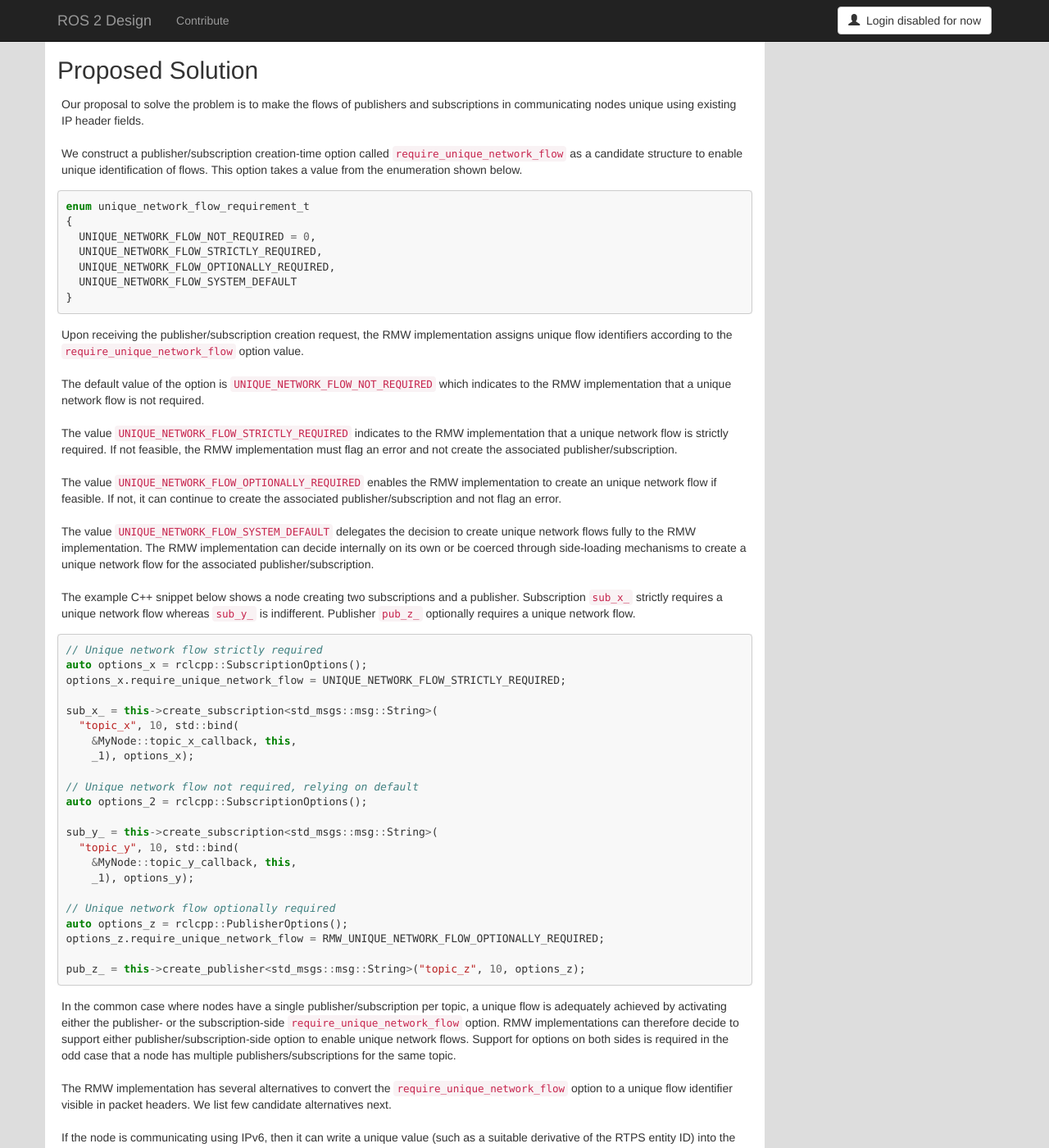
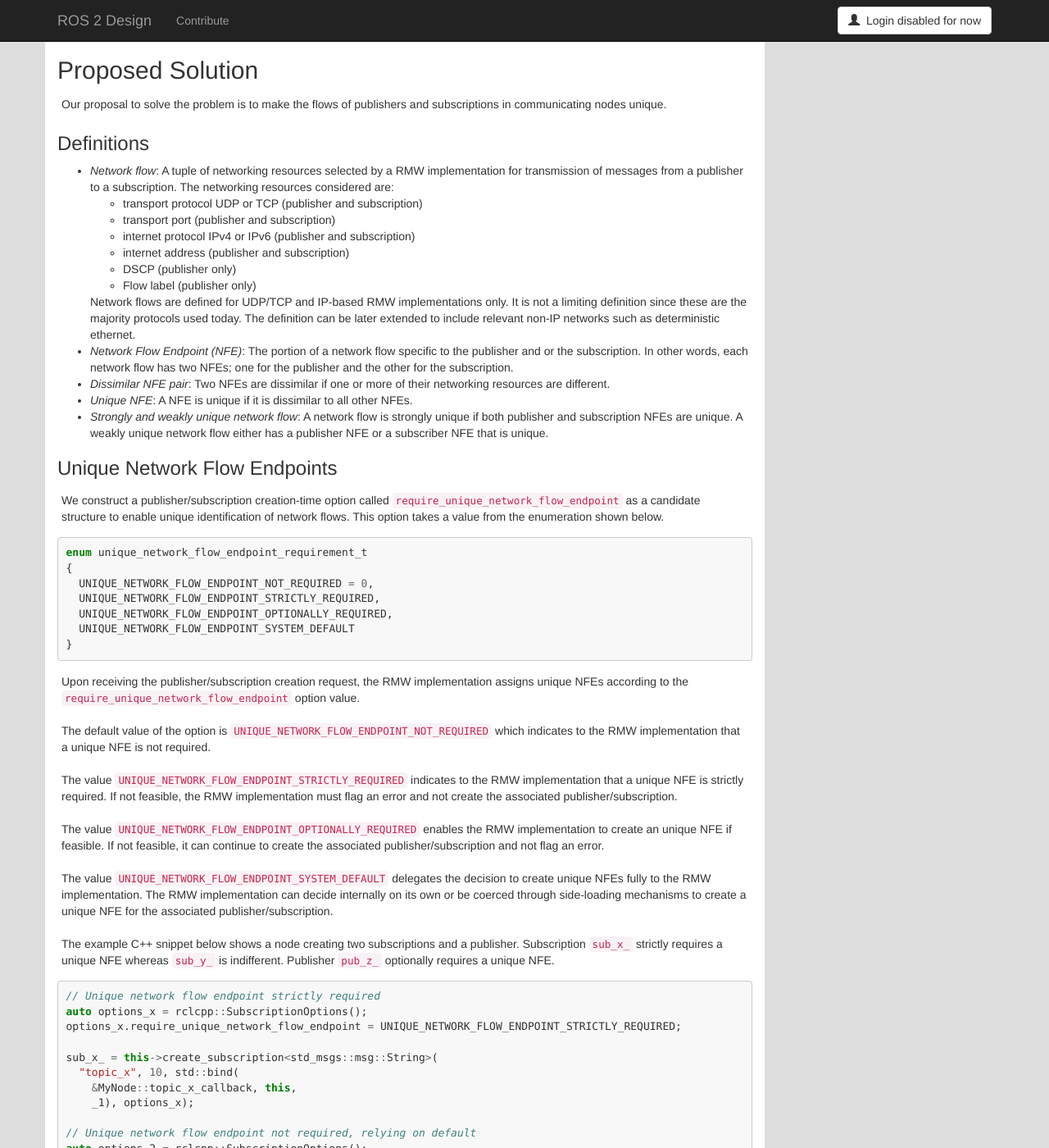
Before and after one commit to ros2/design, a Jekyll site: the page built from articles/unique_network_flows.md, in a window 1280 px wide and 1400 px high, scrolled down 2635 px. Shown: the whole window at 82% size. Built offline with Jekyll 4.4.1, drawn with Linux system fonts in a browser that asks for light colours; nearby versions of some CDN libraries; some of the changed text lies outside the part shown.

Commit message:
Make specification concrete
Signed-off-by: Ananya Muddukrishna <ananya.x.muddukrishna@ericsson.com>

````diff
--- a/articles/unique_network_flows.md
+++ b/articles/unique_network_flows.md
@@ -21,7 +21,7 @@ Original Author: {{ page.author }}
 
 For performance, ROS2 applications require careful selection of QoS for publishers and subscriptions. Although networks offer various QoS options, ROS2 publishers and subscriptions are unable to use them due to non-unique flows. As a result, ROS2 publishers and subscriptions can only hope to obtain undifferentiated QoS from networks. This ultimately degrades the performance potential of ROS2 applications and wastes networking infrastructure investments.
 
-We propose unique network flows for ROS2 publishers and subscriptions. Our proposal is easy to use, convenient to implement, and minimal. Plus, it respects network-agnostic and non-DDS-middleware-friendly concerns in ROS2.
+We propose unique network flows for ROS2 publishers and subscriptions. Our proposal is easy to use, convenient to implement, and minimal. Plus, it respects non-DDS-middleware-friendly concerns in ROS2.
 
 In this document, we first describe essential background concepts. After that we precisely state the problem and propose a solution to the problem. Existing solutions are compared in the end.
 
@@ -87,43 +87,65 @@ The link P1-S1 requires low-latency QoS from the 5G network, say a maximum delay
 
 ## Proposed Solution
 
-Our proposal to solve the problem is to make the flows of publishers and subscriptions in communicating nodes unique using existing IP header fields.
+Our proposal to solve the problem is to make the flows of publishers and subscriptions in communicating nodes unique.
 
-We construct a publisher/subscription creation-time option called `require_unique_network_flow` as a candidate structure to enable unique identification of flows. This option takes a value from the enumeration shown below.
+### Definitions
+
+- *Network flow*: A tuple of networking resources selected by a RMW implementation for transmission of messages from a publisher to a subscription. The networking resources considered are:
+  - transport protocol UDP or TCP (publisher and subscription)
+  - transport port (publisher and subscription)
+  - internet protocol IPv4 or IPv6 (publisher and subscription)
+  - internet address (publisher and subscription)
+  - DSCP (publisher only)
+  - Flow label (publisher only)
+
+  Network flows are defined for UDP/TCP and IP-based RMW implementations only. It is not a limiting definition since these are the majority protocols used today. The definition can be later extended to include relevant non-IP networks such as deterministic ethernet.
+
+- *Network Flow Endpoint (NFE)*: The portion of a network flow specific to the publisher and or the subscription. In other words, each network flow has two NFEs; one for the publisher and the other for the subscription.
+
+- *Dissimilar NFE pair*: Two NFEs are dissimilar if one or more of their networking resources are different.
+
+- *Unique NFE*: A NFE is unique if it is dissimilar to all other NFEs.
+
+- *Strongly and weakly unique network flow*: A network flow is strongly unique if both publisher and subscription NFEs are unique. A weakly unique network flow either has a publisher NFE or a subscriber NFE that is unique.
+
+### Unique Network Flow Endpoints
+
+We construct a publisher/subscription creation-time option called `require_unique_network_flow_endpoint` as a candidate structure to enable unique identification of network flows. This option takes a value from the enumeration shown below.
 
 ```cpp
-enum unique_network_flow_requirement_t
+enum unique_network_flow_endpoint_requirement_t
 {
-  UNIQUE_NETWORK_FLOW_NOT_REQUIRED = 0,
-  UNIQUE_NETWORK_FLOW_STRICTLY_REQUIRED,
-  UNIQUE_NETWORK_FLOW_OPTIONALLY_REQUIRED,
-  UNIQUE_NETWORK_FLOW_SYSTEM_DEFAULT
+  UNIQUE_NETWORK_FLOW_ENDPOINT_NOT_REQUIRED = 0,
+  UNIQUE_NETWORK_FLOW_ENDPOINT_STRICTLY_REQUIRED,
+  UNIQUE_NETWORK_FLOW_ENDPOINT_OPTIONALLY_REQUIRED,
+  UNIQUE_NETWORK_FLOW_ENDPOINT_SYSTEM_DEFAULT
 }
 ```
 
-Upon receiving the publisher/subscription creation request, the RMW implementation assigns unique flow identifiers according to the `require_unique_network_flow` option value.
+Upon receiving the publisher/subscription creation request, the RMW implementation assigns unique NFEs according to the `require_unique_network_flow_endpoint` option value.
 
-The default value of the option is `UNIQUE_NETWORK_FLOW_NOT_REQUIRED` which indicates to the RMW implementation that a unique network flow is not required.
+The default value of the option is `UNIQUE_NETWORK_FLOW_ENDPOINT_NOT_REQUIRED` which indicates to the RMW implementation that a unique NFE is not required.
 
-The value `UNIQUE_NETWORK_FLOW_STRICTLY_REQUIRED` indicates to the RMW implementation that a unique network flow is strictly required. If not feasible, the RMW implementation must flag an error and not create the associated publisher/subscription.
+The value `UNIQUE_NETWORK_FLOW_ENDPOINT_STRICTLY_REQUIRED` indicates to the RMW implementation that a unique NFE is strictly required. If not feasible, the RMW implementation must flag an error and not create the associated publisher/subscription.
 
-The value `UNIQUE_NETWORK_FLOW_OPTIONALLY_REQUIRED` enables the RMW implementation to create an unique network flow if feasible. If not, it can continue to create the associated publisher/subscription and not flag an error.
+The value `UNIQUE_NETWORK_FLOW_ENDPOINT_OPTIONALLY_REQUIRED` enables the RMW implementation to create an unique NFE if feasible. If not feasible, it can continue to create the associated publisher/subscription and not flag an error.
 
-The value `UNIQUE_NETWORK_FLOW_SYSTEM_DEFAULT` delegates the decision to create unique network flows fully to the RMW implementation. The RMW implementation can decide internally on its own or be coerced through side-loading mechanisms to create a unique network flow for the associated publisher/subscription.
+The value `UNIQUE_NETWORK_FLOW_ENDPOINT_SYSTEM_DEFAULT` delegates the decision to create unique NFEs fully to the RMW implementation. The RMW implementation can decide internally on its own or be coerced through side-loading mechanisms to create a unique NFE for the associated publisher/subscription.
 
-The example C++ snippet below shows a node creating two subscriptions and a publisher. Subscription `sub_x_` strictly requires a unique network flow whereas `sub_y_` is indifferent. Publisher `pub_z_`  optionally requires a unique network flow.
+The example C++ snippet below shows a node creating two subscriptions and a publisher. Subscription `sub_x_` strictly requires a unique NFE whereas `sub_y_` is indifferent. Publisher `pub_z_`  optionally requires a unique NFE.
 
 ```cpp
-// Unique network flow strictly required
+// Unique network flow endpoint strictly required
 auto options_x = rclcpp::SubscriptionOptions();
-options_x.require_unique_network_flow = UNIQUE_NETWORK_FLOW_STRICTLY_REQUIRED;
+options_x.require_unique_network_flow_endpoint = UNIQUE_NETWORK_FLOW_ENDPOINT_STRICTLY_REQUIRED;
 
 sub_x_ = this->create_subscription<std_msgs::msg::String>(
   "topic_x", 10, std::bind(
     &MyNode::topic_x_callback, this,
     _1), options_x);
 
-// Unique network flow not required, relying on default
+// Unique network flow endpoint not required, relying on default
 auto options_2 = rclcpp::SubscriptionOptions();
 
 sub_y_ = this->create_subscription<std_msgs::msg::String>(
@@ -131,48 +153,52 @@ sub_y_ = this->create_subscription<std_msgs::msg::String>(
     &MyNode::topic_y_callback, this,
     _1), options_y);
 
-// Unique network flow optionally required
+// Unique network flow enpoint optionally required
 auto options_z = rclcpp::PublisherOptions();
-options_z.require_unique_network_flow = RMW_UNIQUE_NETWORK_FLOW_OPTIONALLY_REQUIRED;
+options_z.require_unique_network_flow_endpoint = RMW_UNIQUE_NETWORK_FLOW_ENDPOINT_OPTIONALLY_REQUIRED;
 
 pub_z_ = this->create_publisher<std_msgs::msg::String>("topic_z", 10, options_z);
 ```
 
-In the common case where nodes have a single publisher/subscription per topic, a unique flow is adequately achieved by activating either the publisher- or the subscription-side `require_unique_network_flow`  option. RMW implementations can therefore decide to support either publisher/subscription-side option to enable unique network flows. Support for options on both sides is required in the odd case that a node has multiple publishers/subscriptions for the same topic.
+A weakly unique network flow is created by making either the publisher or the subscription NFE unique. This is sufficient to enable network QoS differentiation for the common case where nodes have a single publisher/subscription per topic. RMW implementations can therefore decide to support either the publisher or subscription option to enable unique NFEs.
 
-The RMW implementation has several alternatives to convert the `require_unique_network_flow` option to a unique flow identifier visible in packet headers. We list few candidate alternatives next.
+A strongly unique network flow is created by making both publisher and subscription NFEs unique. This enables network QoS differentiation in the rather odd case of a node having multiple publishers/subscriptions for the same topic. RMW implementations can decide not to support such odd cases i.e., not support both publisher and subscription option for unique NFEs.
 
-If the node is communicating using IPv6, then it can write a unique value (such as a suitable derivative of the RTPS entity ID) into the  Flow Label field. This creates a unique 3-tuple.
+We list few candidate alternatives next for RMW implementations to to implement the `require_unique_network_flow_endpoint` option.
 
-Else, if the node is communicating via IPv4, then the RMW implementation can write unique values into the IP Options and DSCP fields. Both alternatives enable the network to infer a custom 6-tuple (traditional 5-tuple plus Options/DSCP) that uniquely identifies flows.
+- If the node is communicating using IPv6, then the RMW implementation can write a unique value (such as a suitable derivative of the RTPS entity ID) in the Flow Label field.
 
-A simple option that works for both IPv6 and IPv4 is to use a unique transport port and accordingly update the transport protocol port fields.
+- Else, if the node is communicating via IPv4, then the RMW implementation can write unique values in the IP Options and DSCP fields.
+
+- A simple option that works for both IPv6 and IPv4 is to select a unique transport port (UDP/TCP) and accordingly update the port field in the transport protocol header.
 
 Both DDS and non-DDS RMW implementations can trivially set fields in IP or transport protocol headers using native socket API on all ROS2 platforms (Linux, Windows, MacOS).
 
-To enable applications to discern (unique) network flows created by the RMW implementation, we propose a simple interface for getting flow endpoints of publishers/subscriptions. Continuing from the previous code snippet,
+### Get Network Flow Endpoints
+
+To enable applications to discern NFEs created by the RMW implementation, we propose a simple getter interface. Continuing from the previous code snippet,
 
 ```cpp
 // Get network flows
-auto flows_x = sub_x_->get_network_flow_endpoints();
-auto flows_y = sub_y_->get_network_flow_endpoints();
+auto a_nfe_x = sub_x_->get_network_flow_endpoint();
+auto a_nfe_y = sub_y_->get_network_flow_endpoint();
 
 // Ensure sub_x_ has an unique network flow
-if (flows_x.size() > 0 && flows_y.size() > 0) {
-  for (auto flow_x : flows_x) {
-    for (auto flow_y : flows_y) {
-      if (flow_x == flow_y) {
-        std::runtime_error("Flows are not unique!");
+if (a_nfe_x.size() > 0 && a_nfe_y.size() > 0) {
+  for (auto nfe_x : a_nfe_x) {
+    for (auto nfe_y  : a_nfe_y) {
+      if (nfe_x == nfe_y) {
+        std::runtime_error("Network flow endpoints are not unique!");
       }
     }
   }
 ```
 
-The proposed method `get_network_flow_endpoints()` requires RMW implementations to return a vector of byte-arrays/strings that represents the endpoints of network flows of the associated publisher/subscription. This information is custom to each RMW, similar to the existing `get_gid()` method that returns a custom `rmw_gid_t` value. The rationale to consider RMW-custom byte-arrays/strings instead of RMW-common structures is to address leaky-abstraction concerns.
+The proposed method `get_network_flow_endpoint()` requires RMW implementations to return NFEs of the associated publisher/subscription. The data structure of the NFE is specified concretely by the `rmw` layer.
 
-To clarify, the flow endpoints returned by the `get_network_flow_endpoints()` for a publisher represents the endpoints of the channels on the publisher-side only. It does not contain information about endpoints of matched subscriptions. Similarly, the endpoints returned by `get_network_flow_endpoints()` for a subscription has no information about matched publishers.
+To reiterate, the NFEs returned by `get_network_flow_endpoint()` for a publisher represents the NFEs created on the publisher-side only. It does not contain information about NFEs of matched subscriptions. Similarly, the NFEs returned by `get_network_flow_endpoint()` for a subscription has no information about matched publishers.
 
-DDS-based RMW may consider returning a string-serialized variant of the DDS-standard `Locator_t` structure when `get_network_flow_endpoints()` is called.
+DDS-based RMW implementations can obtain required information using the DDS-standard `Locator_t` structure when `get_network_flow_endpoint()` is called.
 
 ### Advantages
 
@@ -180,14 +206,12 @@ Our proposal has the following advantages:
 
 - Easy to use: Application developers are only required to decide if unique flow identifiers for publishers/subscriptions are necessary.
 - Light-weight implementation: Both non-DDS and DDS RMW can implement the required support conveniently using native socket API with negligible impact on performance.
-- Network-agnostic: No particular network is preferred, respecting ROS2 design preferences.
+- RMW-agnostic: No particular network is preferred, respecting ROS2 design preferences.
 - Minimum change: Introducing the *choice* of unique flow identifiers into the application layer is the minimum framework change required to obtain bespoke QoS from QoS-centric machine-machine network technologies such as 5G.
 
 ### Limitations
 
-- If the RMW implementation decides to create a custom 6-tuple using the IPv4 DSCP field, the flows of only up to 64 (2^6) publishers and subscriptions within a node can be uniquely identified. In addition, network administration processes should be notified that the DSCP field is re-purposed as an identifier to prevent misinterpretation.
-
-- Custom parsers built using RMW-specific documentation are required to understand the byte-arrays/strings returned by `get_network_flow_endpoints()`.
+- If the RMW implementation decides to create a NFE using the IPv4 DSCP field, then only up to 64 (2^6) publishers and subscriptions can be uniquely identified assuming all other resources in the NFE remain constant. In addition, network administration processes should be notified that the DSCP field is re-purposed as an identifier to prevent misinterpretation and erasure.
 
 ## Alternative Solutions
 
````
Also changed, not shown: other parts of articles/unique_network_flows.md (+1 -1 lines).
